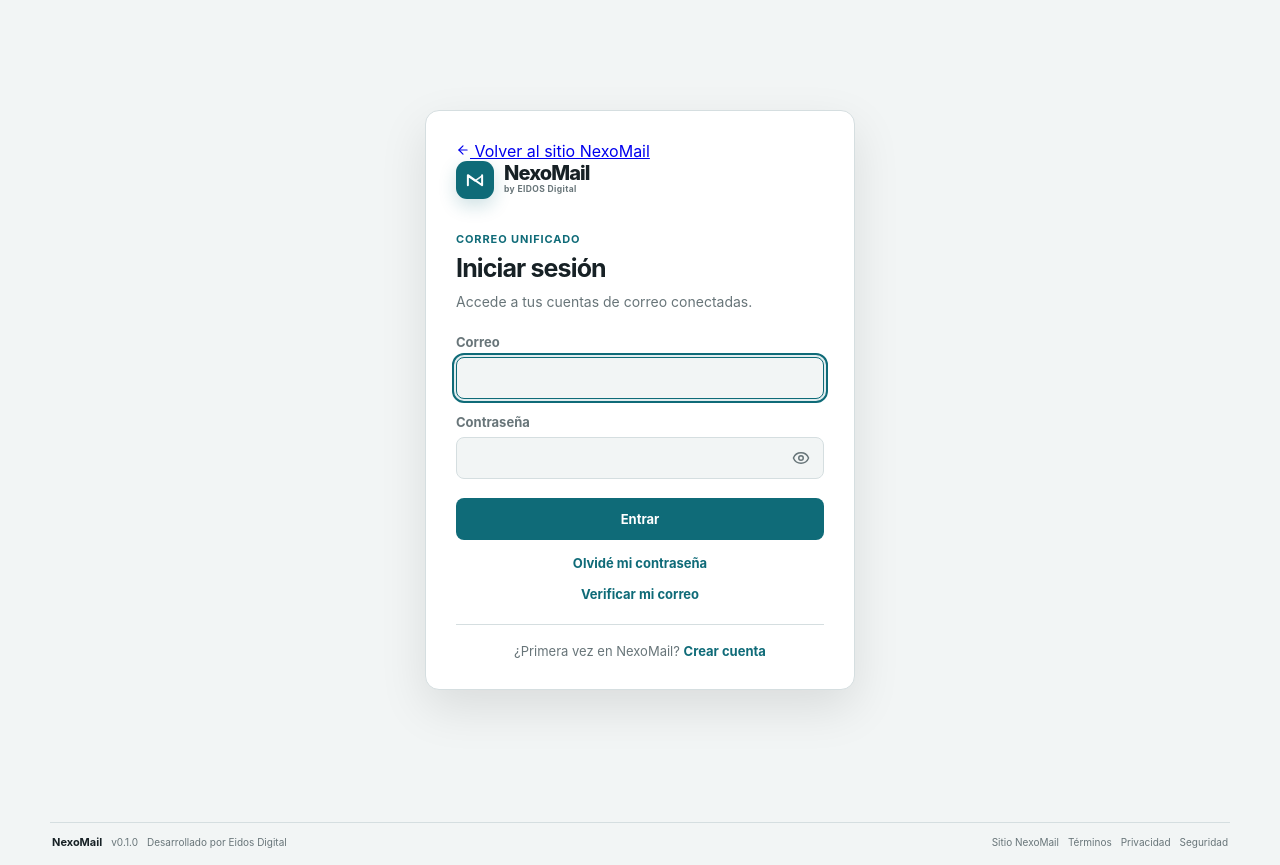
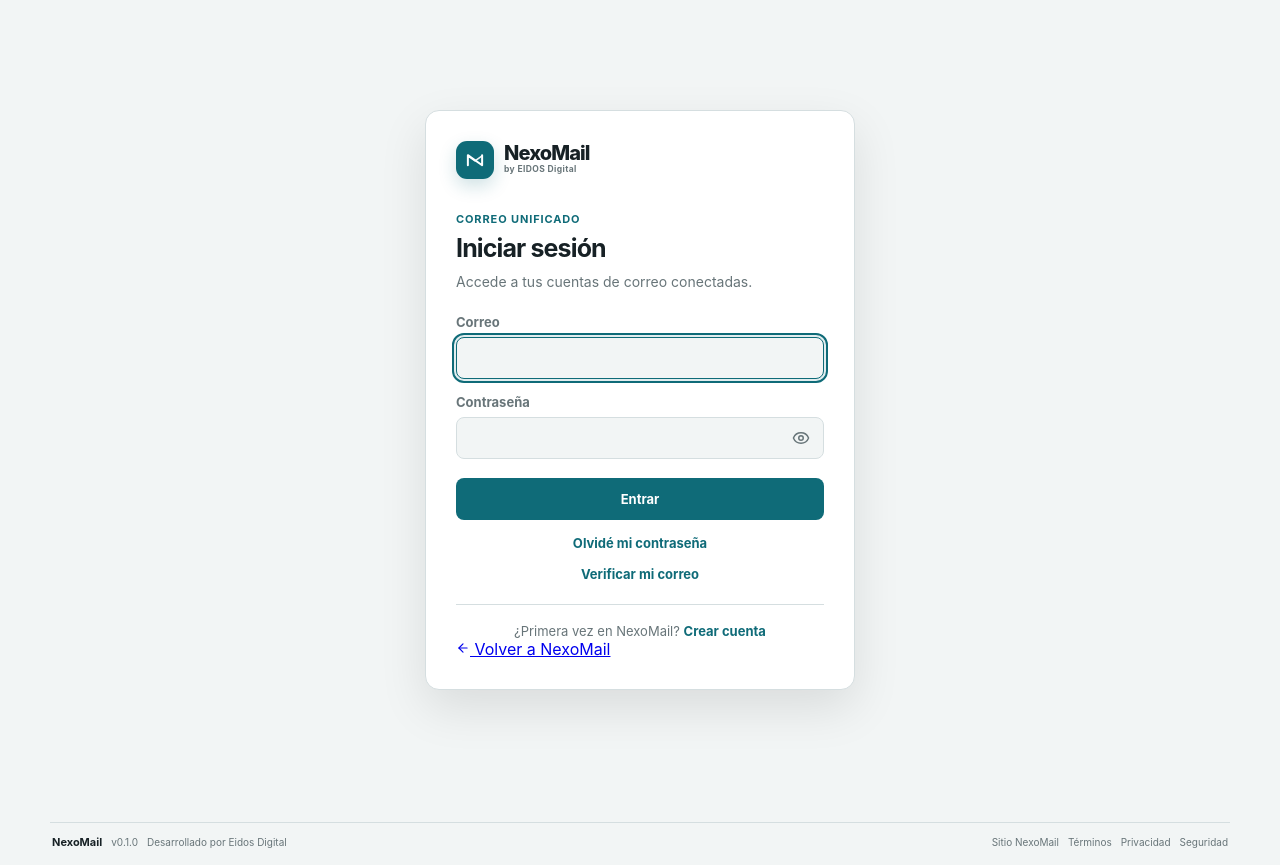
Before and after one commit to cristianlarrain/NexoMail, a React (Vite) app in the folder src/frontend/: page /login in a window 1280 px wide. Built offline with nearby package versions, Linux system fonts and the light colour scheme.

Commit message:
Reposition return to landing link on login

```diff
--- a/src/frontend/src/pages/AuthPage.tsx
+++ b/src/frontend/src/pages/AuthPage.tsx
@@ -209,7 +209,6 @@
 
   return <main className="auth-page">
     <section className="auth-card">
-      <Link to="/" className="auth-back-home"><ArrowLeft size={14} /> Volver al sitio NexoMail</Link>
       <div className="auth-brand"><span className="brand-mark"><Mail size={22} /></span><strong>NexoMail</strong></div>
       <div className="auth-heading"><p className="eyebrow">Correo unificado</p><h1>{heading}</h1><p>{description}</p></div>
 
@@ -261,6 +260,7 @@
           : mode === 'register' ? <>¿Ya tienes una cuenta? <button type="button" onClick={() => changeMode('login')}>Iniciar sesión</button></>
             : <>Volver a <button type="button" onClick={() => changeMode('login')}>Iniciar sesión</button></>}
       </div>
+      <Link to="/" className="auth-back-home"><ArrowLeft size={14} /> Volver a NexoMail</Link>
     </section>
   </main>
 }
```
